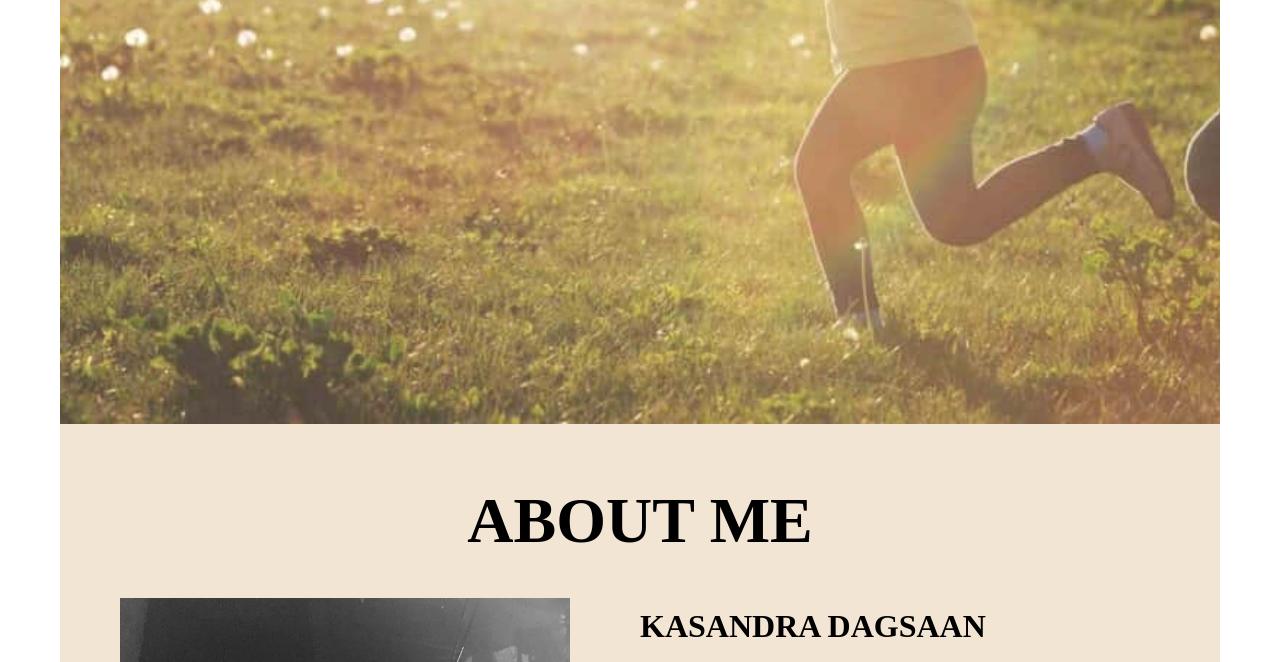
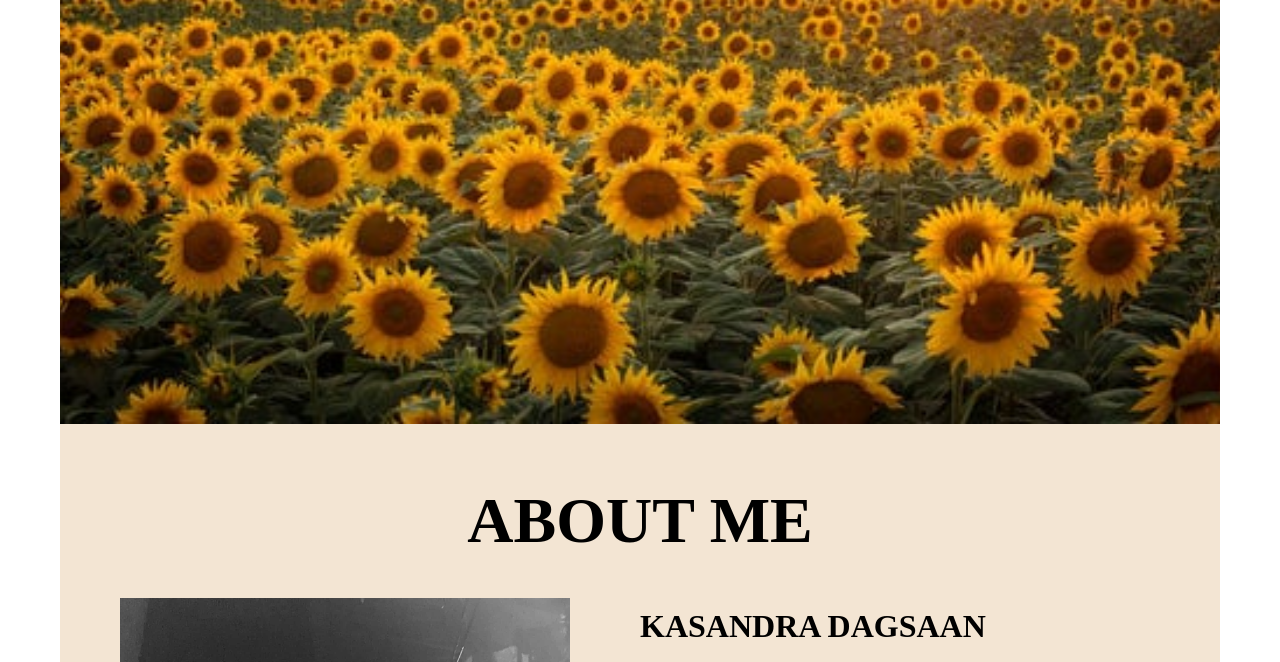
Before and after one commit to Azkobayashi/Kassy, a plain HTML site: page index.html in a window 1280 px wide. Shown: the part 477-1139 px from the top of the page. Drawn offline with Linux system fonts and the light colour scheme.

Commit message:
Update styles.css

```diff
--- a/styles.css
+++ b/styles.css
@@ -52,7 +52,7 @@
 #home{
     display: flex;
     flex-direction: column;
-    background: url('img02.jpg') no-repeat center center/cover;
+    background: url('bg.jpg') no-repeat center center/cover;
 
     height: 840px;
     justify-content:relative;
@@ -64,7 +64,7 @@
     position:none ;
     top: 0;
     right: 0;
-    background: url('img3.jpg') no-repeat center center/cover;
+    background: url('bg.jpg') no-repeat center center/cover;
     height: 900px;
     width: 100%;
     z-index: -1;
```
